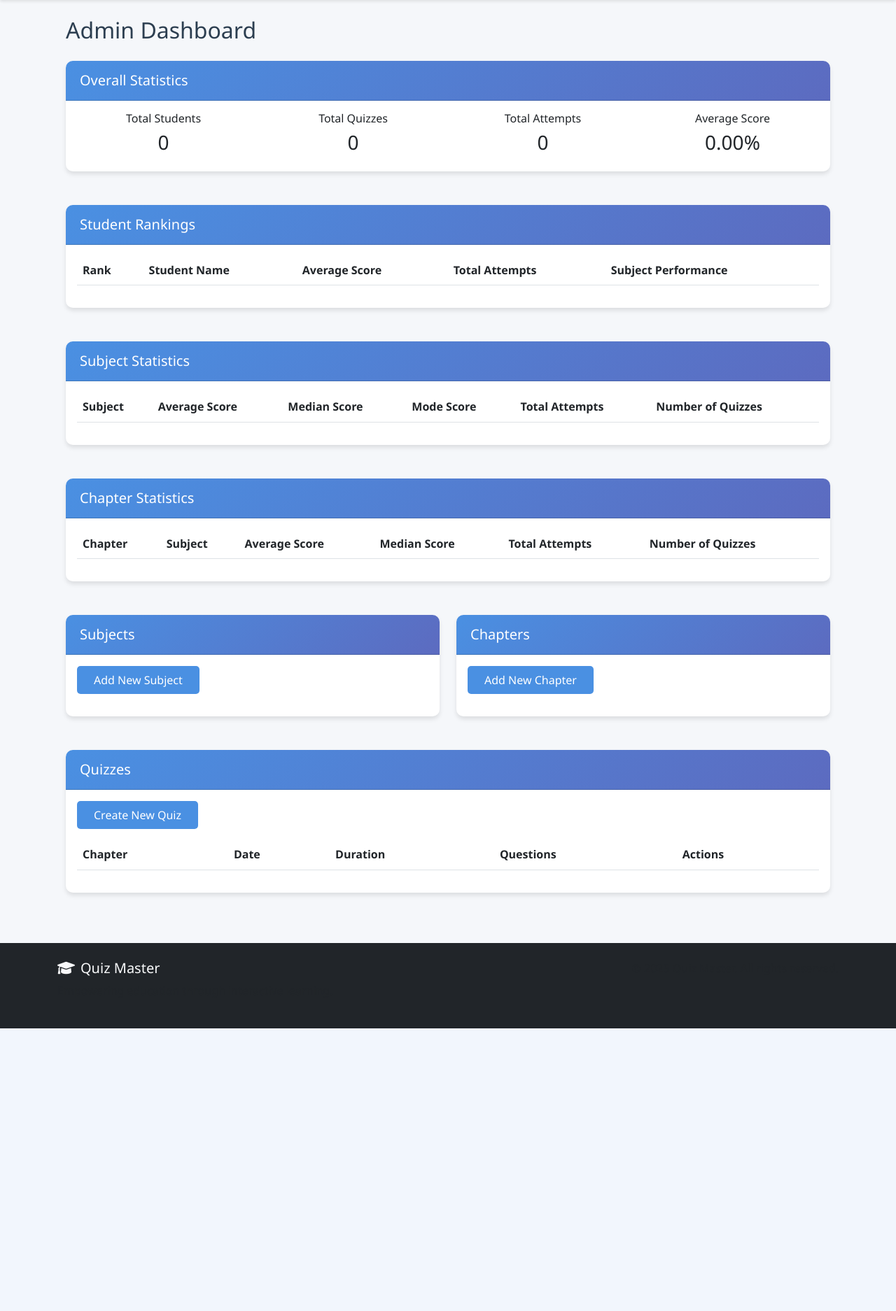
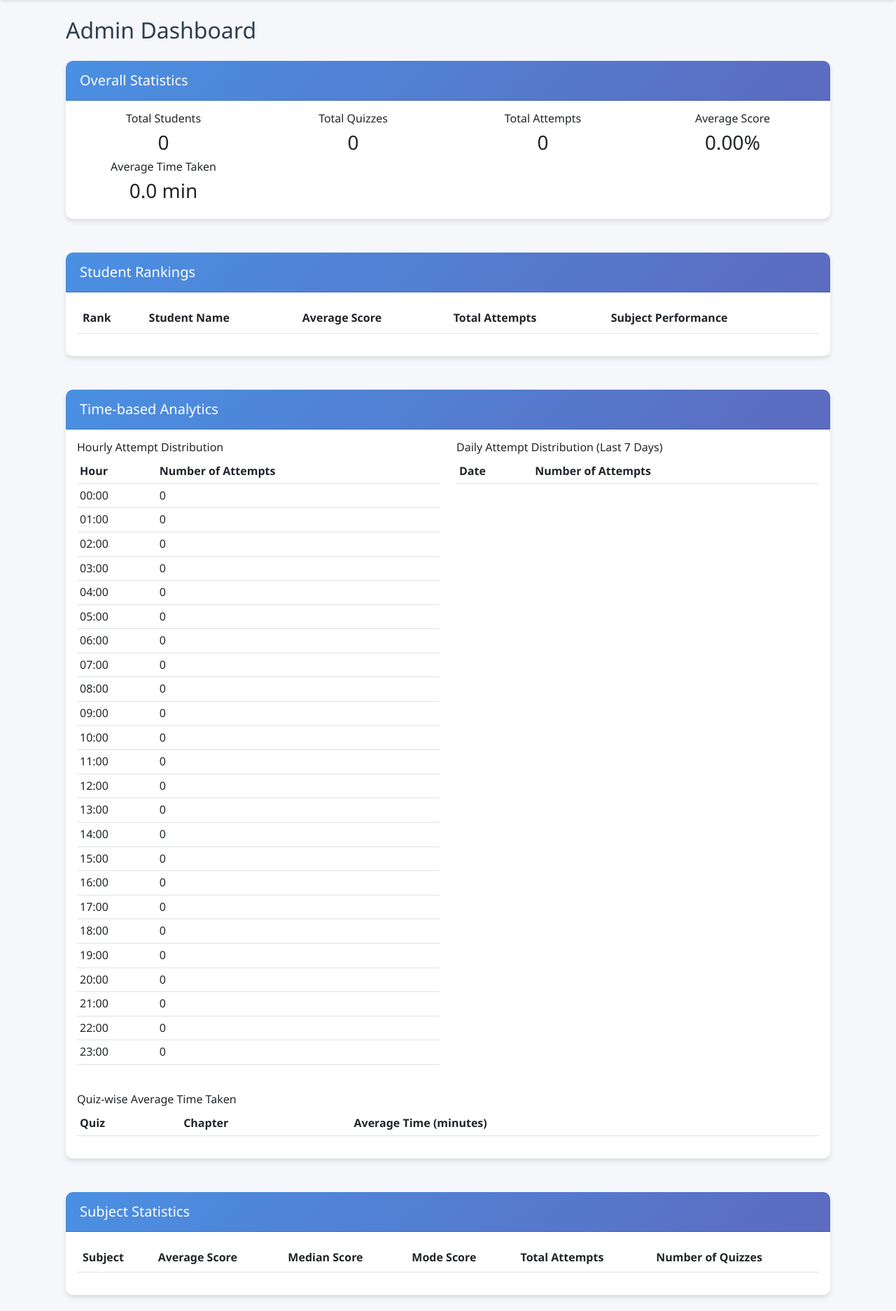
Before and after one commit to agnij-dutta/Quiz-master, a Flask app: page /admin/dashboard in a window 1280 px wide. Shown: the part 80-1954 px from the top of the page at 70% size. Before the commit the page ends 1550 px from the top, so only its background shows below. Run offline with Flask 3, Linux system fonts and the light colour scheme; a user stored in the database is signed in; lists and menus that the app fills with data are empty.

Commit message:
Updating UI, added Stats - Improved quiz deadline

```diff
--- a/app/__init__.py
+++ b/app/__init__.py
@@ -1,6 +1,7 @@
 from flask import Flask
 from flask_sqlalchemy import SQLAlchemy
 from flask_login import LoginManager
+from flask_migrate import Migrate
 import os
 
 db = SQLAlchemy()
@@ -13,6 +14,7 @@
     app.config['SQLALCHEMY_TRACK_MODIFICATIONS'] = False
 
     db.init_app(app)
+    migrate = Migrate(app, db)
 
     login_manager.init_app(app)
     login_manager.login_view = 'login'
--- a/app/models.py
+++ b/app/models.py
@@ -90,3 +90,4 @@
     total_questions = db.Column(db.Integer, nullable=False)
     time_stamp_of_attempt = db.Column(db.DateTime, nullable=False,
                                     default=datetime.utcnow)
+    time_taken = db.Column(db.Integer, nullable=False)  # time taken in minutes
--- a/app/routes.py
+++ b/app/routes.py
@@ -123,8 +123,38 @@
         'total_students': len(students),
         'total_quizzes': len(quizzes),
         'total_attempts': Score.query.count(),
-        'avg_score': db.session.query(db.func.avg(Score.total_scored * 100.0 / Score.total_questions)).scalar() or 0
+        'avg_score': db.session.query(db.func.avg(Score.total_scored * 100.0 / Score.total_questions)).scalar() or 0,
+        'avg_time_taken': db.session.query(db.func.avg(Score.time_taken)).scalar() or 0
     }
+
+    # Get hourly attempt distribution
+    hourly_attempts = db.session.query(
+        db.func.extract('hour', Score.time_stamp_of_attempt).label('hour'),
+        db.func.count().label('count')
+    ).group_by('hour').all()
+
+    # Get daily attempt distribution for last 7 days
+    seven_days_ago = datetime.now() - timedelta(days=7)
+    daily_attempts = db.session.query(
+        db.func.date(Score.time_stamp_of_attempt).label('date'),
+        db.func.count().label('count')
+    ).filter(Score.time_stamp_of_attempt >= seven_days_ago)\
+     .group_by('date').all()
+
+    # Get quiz-wise average time taken
+    quiz_time_stats = db.session.query(
+        Quiz.id,
+        Quiz.chapter_id,
+        db.func.avg(Score.time_taken).label('avg_time')
+    ).join(Score).group_by(Quiz.id).all()
+
+    # Add time-based metrics to overall_stats
+    overall_stats.update({
+        'hourly_attempts': {str(hour): count for hour, count in hourly_attempts},
+        'daily_attempts': {str(date): count for date, count in daily_attempts},
+        'quiz_time_stats': {quiz_id: {'chapter_id': chapter_id, 'avg_time': float(avg_time)}
+                           for quiz_id, chapter_id, avg_time in quiz_time_stats}
+    })
 
     # Student rankings
     student_rankings = []
@@ -234,10 +264,8 @@
     total_attempts = len(user_scores)
     if total_attempts > 0:
         avg_score = sum(s.total_scored * 100.0 / s.total_questions for s in user_scores) / total_attempts
-        # Calculate personal best
         personal_best = max((s.total_scored * 100.0 / s.total_questions) for s in user_scores)
-        # Calculate recent performance (last 5 quizzes)
-        recent_avg = sum(s.total_scored * 100.0 / s.total_questions for s in user_scores[:5]) / min(5, total_attempts) if total_attempts > 0 else 0
+        recent_avg = sum(s.total_scored * 100.0 / s.total_questions for s in user_scores[:5]) / min(5, total_attempts)
     else:
         avg_score = personal_best = recent_avg = 0
 
@@ -248,7 +276,29 @@
         'recent_avg': recent_avg
     }
 
-    # Get subject-wise performance
+    # Calculate user's ranking
+    all_students = User.query.all()
+    rankings = []
+    for student in all_students:
+        student_scores = Score.query.filter_by(user_id=student.id).all()
+        if student_scores:
+            student_avg = sum(s.total_scored * 100.0 / s.total_questions for s in student_scores) / len(student_scores)
+            rankings.append((student.id, student_avg))
+
+    # Sort by average score
+    rankings.sort(key=lambda x: x[1], reverse=True)
+
+    # Check if the user is in the rankings
+    user_rank = next((i for i, (student_id, _) in enumerate(rankings, 1) if student_id == current_user.id), None)
+    total_students = len(rankings)
+
+    ranking_info = {
+        'rank': user_rank if user_rank is not None else 'N/A',
+        'total_students': total_students,
+        'percentile': ((total_students - user_rank + 1) / total_students) * 100 if user_rank is not None and total_students > 0 else 0
+    }
+
+    # Calculate subject-wise performance
     subjects = Subject.query.all()
     subject_performance = []
 
@@ -260,7 +310,6 @@
             subject_scores = [s for s in user_scores if s.quiz_id in quiz_ids]
 
             if subject_scores:
-                # Calculate statistics
                 total_subject_attempts = len(subject_scores)
                 subject_avg = sum(s.total_scored * 100.0 / s.total_questions for s in subject_scores) / total_subject_attempts
                 subject_best = max(s.total_scored * 100.0 / s.total_questions for s in subject_scores)
@@ -288,26 +337,6 @@
                     'total_attempts': total_subject_attempts,
                     'chapters': chapter_stats
                 })
-
-    # Get user's ranking
-    all_students = User.query.all()
-    rankings = []
-    for student in all_students:
-        student_scores = Score.query.filter_by(user_id=student.id).all()
-        if student_scores:
-            student_avg = sum(s.total_scored * 100.0 / s.total_questions for s in student_scores) / len(student_scores)
-            rankings.append((student.id, student_avg))
-
-    # Sort by average score
-    rankings.sort(key=lambda x: x[1], reverse=True)
-    user_rank = next(i for i, (student_id, _) in enumerate(rankings, 1) if student_id == current_user.id)
-    total_students = len(rankings)
-
-    ranking_info = {
-        'rank': user_rank,
-        'total_students': total_students,
-        'percentile': ((total_students - user_rank + 1) / total_students) * 100 if total_students > 0 else 0
-    }
 
     return render_template('user_dashboard.html',
                          available_quizzes=available_quizzes,
@@ -621,11 +650,6 @@
     quiz = Quiz.query.get_or_404(quiz_id)
     now = datetime.now()
 
-    # Check if quiz is available
-    if quiz.date_of_quiz > now:
-        flash('This quiz is not yet available')
-        return redirect(url_for('user_dashboard'))
-
     # Check if quiz has ended
     quiz_end_time = quiz.date_of_quiz + timedelta(minutes=quiz.time_duration)
     if now > quiz_end_time:
@@ -706,12 +730,16 @@
         if user_answer and int(user_answer) == question.correct_option:
             correct_answers += 1
 
+    # Calculate time taken in minutes
+    time_taken = int((now - quiz_start_time).total_seconds() / 60)
+
     score = Score(
         quiz_id=quiz_id,
         user_id=current_user.id,
         total_scored=correct_answers,
         total_questions=total_questions,
-        time_stamp_of_attempt=now
+        time_stamp_of_attempt=now,
+        time_taken=time_taken
     )
     db.session.add(score)
     db.session.commit()
--- a/templates/admin_dashboard.html
+++ b/templates/admin_dashboard.html
@@ -37,6 +37,12 @@
                             <div class="text-center">
                                 <h6>Average Score</h6>
                                 <h3>{{ "%.2f"|format(overall_stats.avg_score) }}%</h3>
+                            </div>
+                        </div>
+                        <div class="col-md-3">
+                            <div class="text-center">
+                                <h6>Average Time Taken</h6>
+                                <h3>{{ "%.1f"|format(overall_stats.avg_time_taken) }} min</h3>
                             </div>
                         </div>
                     </div>
@@ -86,6 +92,95 @@
                                 {% endfor %}
                             </tbody>
                         </table>
+                    </div>
+                </div>
+            </div>
+        </div>
+    </div>
+
+    <!-- Time-based Analytics -->
+    <div class="row mb-4">
+        <div class="col-12">
+            <div class="card">
+                <div class="card-header">
+                    <h5 class="mb-0">Time-based Analytics</h5>
+                </div>
+                <div class="card-body">
+                    <div class="row">
+                        <!-- Hourly Attempt Distribution -->
+                        <div class="col-md-6">
+                            <h6>Hourly Attempt Distribution</h6>
+                            <div class="table-responsive">
+                                <table class="table table-sm">
+                                    <thead>
+                                        <tr>
+                                            <th>Hour</th>
+                                            <th>Number of Attempts</th>
+                                        </tr>
+                                    </thead>
+                                    <tbody>
+                                        {% for hour in range(24) %}
+                                        <tr>
+                                            <td>{{ "%02d:00"|format(hour) }}</td>
+                                            <td>{{ overall_stats.hourly_attempts.get(hour|string, 0) }}</td>
+                                        </tr>
+                                        {% endfor %}
+                                    </tbody>
+                                </table>
+                            </div>
+                        </div>
+
+                        <!-- Daily Attempt Distribution -->
+                        <div class="col-md-6">
+                            <h6>Daily Attempt Distribution (Last 7 Days)</h6>
+                            <div class="table-responsive">
+                                <table class="table table-sm">
+                                    <thead>
+                                        <tr>
+                                            <th>Date</th>
+                                            <th>Number of Attempts</th>
+                                        </tr>
+                                    </thead>
+                                    <tbody>
+                                        {% for date, count in overall_stats.daily_attempts.items() %}
+                                        <tr>
+                                            <td>{{ date }}</td>
+                                            <td>{{ count }}</td>
+                                        </tr>
+                                        {% endfor %}
+                                    </tbody>
+                                </table>
+                            </div>
+                        </div>
+                    </div>
+
+                    <!-- Quiz-wise Time Stats -->
+                    <div class="row mt-4">
+                        <div class="col-12">
+                            <h6>Quiz-wise Average Time Taken</h6>
+                            <div class="table-responsive">
+                                <table class="table table-sm">
+                                    <thead>
+                                        <tr>
+                                            <th>Quiz</th>
+                                            <th>Chapter</th>
+                                            <th>Average Time (minutes)</th>
+                                        </tr>
+                                    </thead>
+                                    <tbody>
+                                        {% for quiz in quizzes %}
+                                            {% if quiz.id|string in overall_stats.quiz_time_stats %}
+                                            <tr>
+                                                <td>Quiz #{{ quiz.id }}</td>
+                                                <td>{{ quiz.chapter.name }}</td>
+                                                <td>{{ "%.1f"|format(overall_stats.quiz_time_stats[quiz.id|string]['avg_time']) }}</td>
+                                            </tr>
+                                            {% endif %}
+                                        {% endfor %}
+                                    </tbody>
+                                </table>
+                            </div>
+                        </div>
                     </div>
                 </div>
             </div>
```
